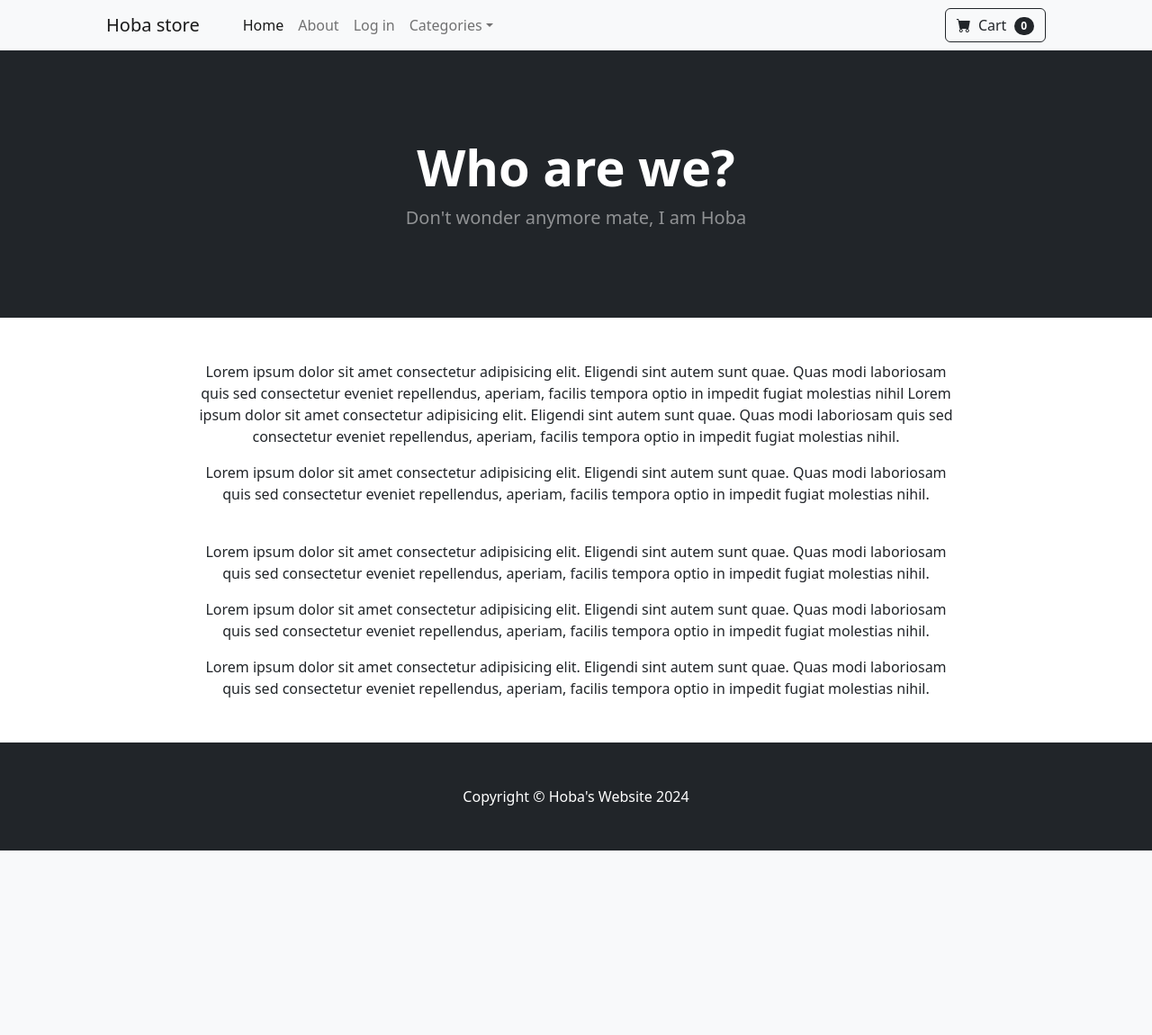
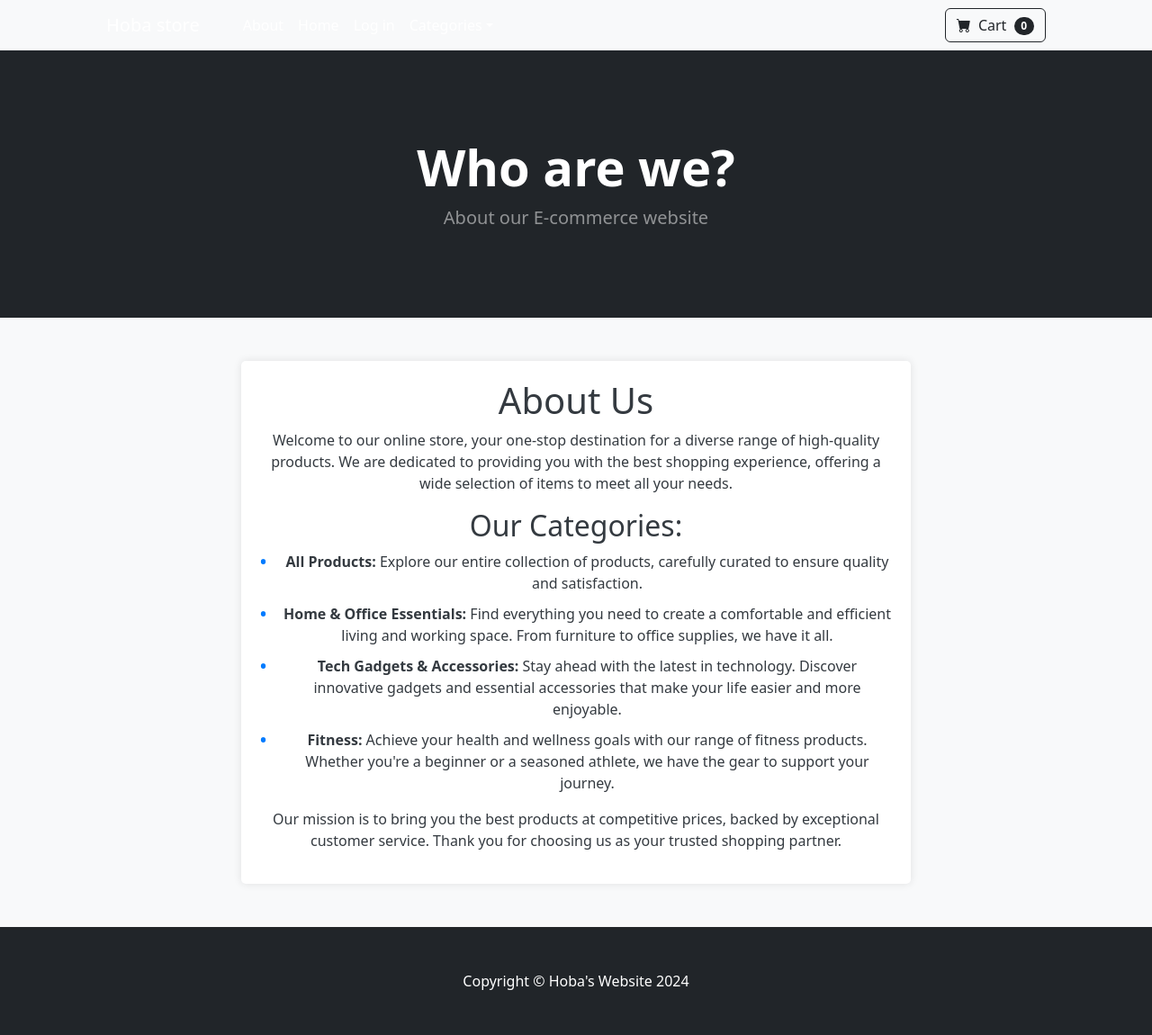
Before and after one commit to ehabahmed2/E-commerce_website, a Django app: page /about/ in a window 1280 px wide. Shown: the whole page at 90% size. Before the commit the page ends 945 px from the top, so only its background shows below. Run offline with Django 5.2, Linux system fonts and the light colour scheme; some libraries are stand-ins or nearby versions.

Commit message:
added the about page correctly

```diff
--- a/store/templates/about/about.html
+++ b/store/templates/about/about.html
@@ -1,22 +1,64 @@
 {% extends "base.html" %}
 {% block content %}
+<style>
+    body {
+        background-color: #f8f9fa; /* Light gray background */
+        color: #343a40; /* Dark gray text */
+    }
+    .navbar {
+        background-color: #007bff; /* Blue navbar */
+    }
+    .navbar-brand, .nav-link {
+        color: #ffffff !important; /* White text */
+    }
+    .content {
+        background-color: #ffffff; /* White background for content */
+        padding: 20px;
+        border-radius: 5px;
+        box-shadow: 0 0 10px rgba(0, 0, 0, 0.1);
+    }
+    ul.custom-bullets {
+        list-style: none;
+        padding-left: 0;
+    }
+    ul.custom-bullets li {
+        position: relative;
+        padding-left: 25px;
+        margin-bottom: 10px;
+    }
+    ul.custom-bullets li::before {
+        content: '\2022'; /* Unicode for bullet point */
+        position: absolute;
+        left: 0;
+        color: #007bff; /* Blue bullet point */
+        font-size: 1.5em; /* Larger bullet point */
+        line-height: 1;
+    }
+</style>
+
 <header class="bg-dark py-5 mb-5">
     <div class="container px-4 px-lg-5 my-5">
         <div class="text-center text-white">
-            <h1 class="display-4 fw-bolder">Who are we? </h1>
-            <p class="lead fw-normal text-white-50 mb-0">Don't wonder anymore mate, I am Hoba</p>
+            <h1 class="display-4 fw-bolder">Who are we?</h1>
+            <p class="lead fw-normal text-white-50 mb-0">About our E-commerce website</p>
         </div>
     </div>
 </header>
-<div clas='container'>
+<div class="container">
     <center>
-        <div class='col-8'>
-            <p>Lorem ipsum dolor sit amet consectetur adipisicing elit. Eligendi sint autem sunt quae. Quas modi laboriosam quis sed consectetur eveniet repellendus, aperiam, facilis tempora optio in impedit fugiat molestias nihil Lorem ipsum dolor sit amet consectetur adipisicing elit. Eligendi sint autem sunt quae. Quas modi laboriosam quis sed consectetur eveniet repellendus, aperiam, facilis tempora optio in impedit fugiat molestias nihil.</p>
-            <p>Lorem ipsum dolor sit amet consectetur adipisicing elit. Eligendi sint autem sunt quae. Quas modi laboriosam quis sed consectetur eveniet repellendus, aperiam, facilis tempora optio in impedit fugiat molestias nihil.</p>
-            <br>
-            <p>Lorem ipsum dolor sit amet consectetur adipisicing elit. Eligendi sint autem sunt quae. Quas modi laboriosam quis sed consectetur eveniet repellendus, aperiam, facilis tempora optio in impedit fugiat molestias nihil.</p>
-            <p>Lorem ipsum dolor sit amet consectetur adipisicing elit. Eligendi sint autem sunt quae. Quas modi laboriosam quis sed consectetur eveniet repellendus, aperiam, facilis tempora optio in impedit fugiat molestias nihil.</p>
-            <p>Lorem ipsum dolor sit amet consectetur adipisicing elit. Eligendi sint autem sunt quae. Quas modi laboriosam quis sed consectetur eveniet repellendus, aperiam, facilis tempora optio in impedit fugiat molestias nihil.</p>
+        <div class="col-8">
+            <div class="content">
+                <h1>About Us</h1>
+                <p>Welcome to our online store, your one-stop destination for a diverse range of high-quality products. We are dedicated to providing you with the best shopping experience, offering a wide selection of items to meet all your needs.</p>
+                <h2>Our Categories:</h2>
+                <ul class="custom-bullets">
+                    <li><strong>All Products:</strong> Explore our entire collection of products, carefully curated to ensure quality and satisfaction.</li>
+                    <li><strong>Home & Office Essentials:</strong> Find everything you need to create a comfortable and efficient living and working space. From furniture to office supplies, we have it all.</li>
+                    <li><strong>Tech Gadgets & Accessories:</strong> Stay ahead with the latest in technology. Discover innovative gadgets and essential accessories that make your life easier and more enjoyable.</li>
+                    <li><strong>Fitness:</strong> Achieve your health and wellness goals with our range of fitness products. Whether you're a beginner or a seasoned athlete, we have the gear to support your journey.</li>
+                </ul>
+                <p>Our mission is to bring you the best products at competitive prices, backed by exceptional customer service. Thank you for choosing us as your trusted shopping partner.</p>
+            </div>
         </div>
     </center>
 </div>
--- a/store/templates/nav.html
+++ b/store/templates/nav.html
@@ -6,8 +6,8 @@
         <button class="navbar-toggler" type="button" data-bs-toggle="collapse" data-bs-target="#navbarSupportedContent" aria-controls="navbarSupportedContent" aria-expanded="false" aria-label="Toggle navigation"><span class="navbar-toggler-icon"></span></button>
         <div class="collapse navbar-collapse" id="navbarSupportedContent">
             <ul class="navbar-nav me-auto mb-2 mb-lg-0 ms-lg-4">
+                <li class="nav-item"><a class="nav-link" href="{% url 'about' %}">About</a></li>
                 <li class="nav-item"><a class="nav-link active" aria-current="page" href="{% url 'home' %}">Home</a></li>
-                <li class="nav-item"><a class="nav-link" href="{% url 'about' %}">About</a></li>
 
 
                 {% if user.is_authenticated %}
```
